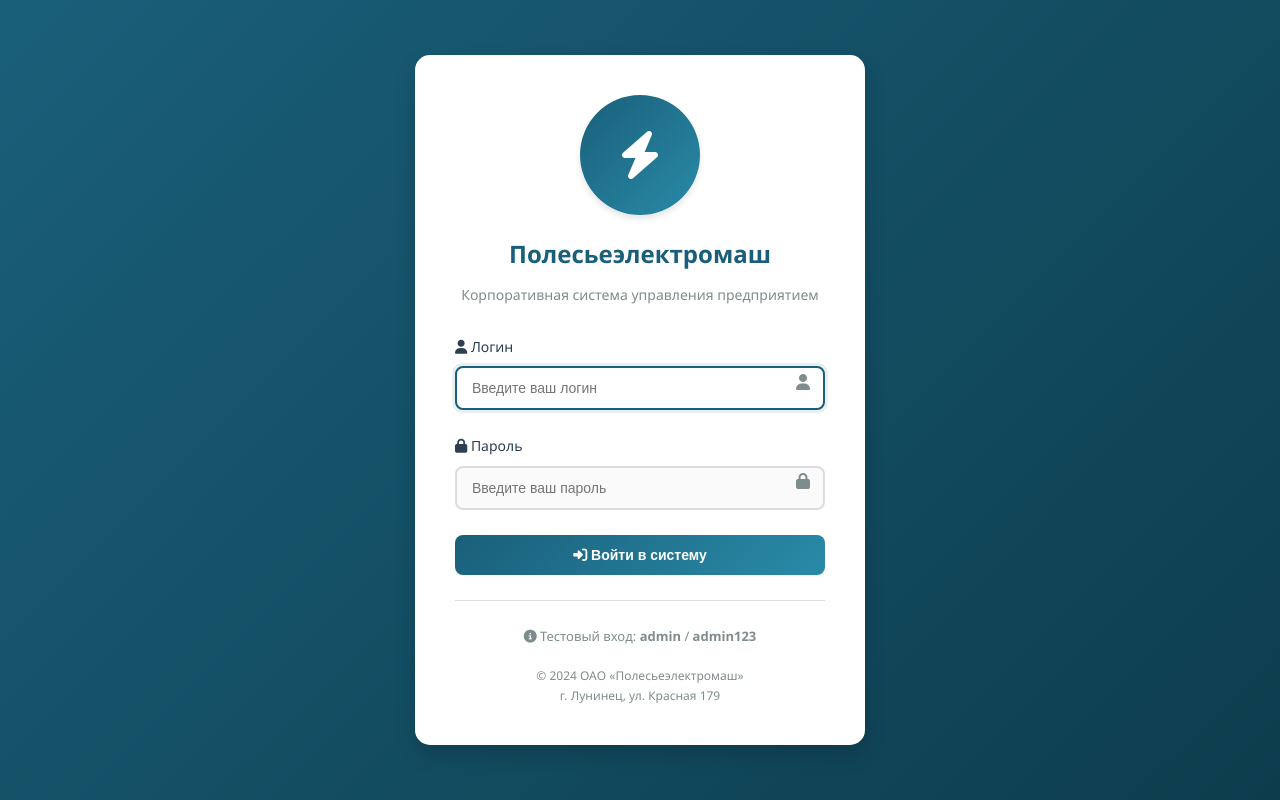
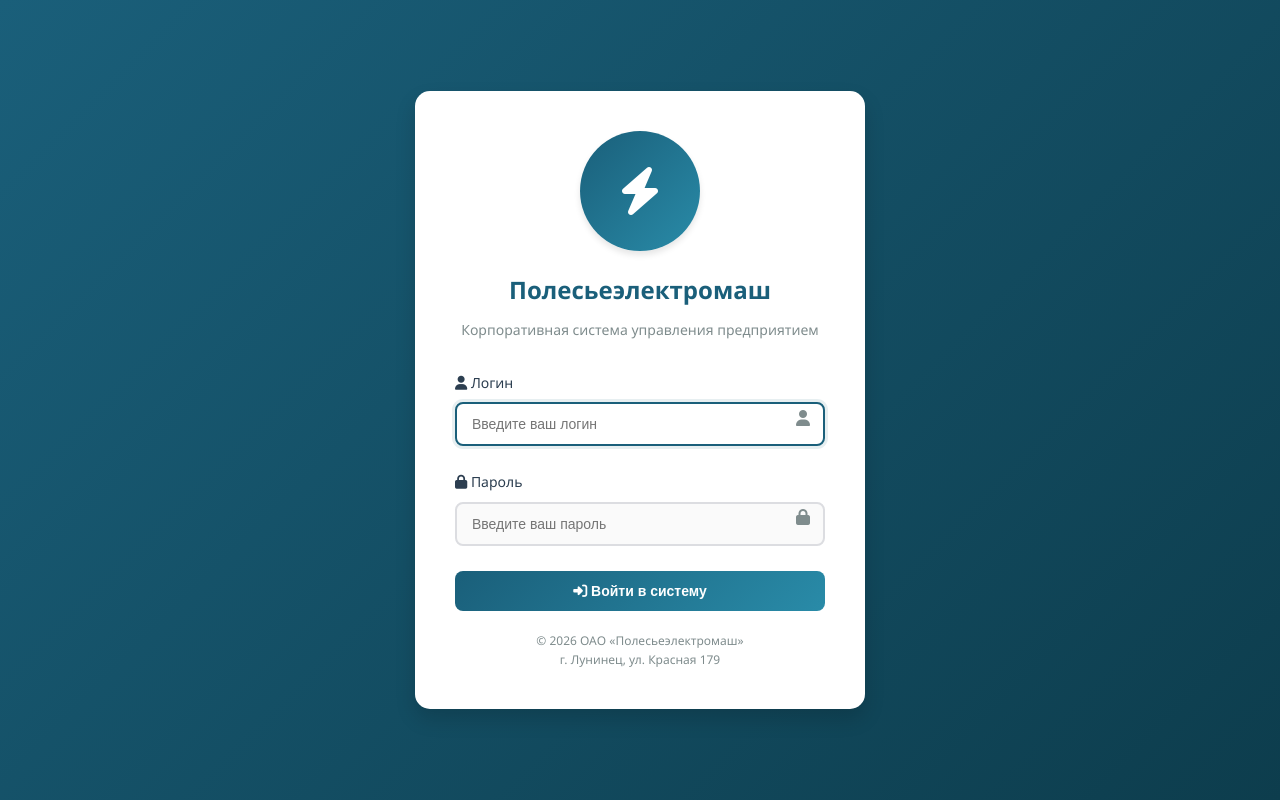
Before and after one commit to Pufik1/PolesEM, a PHP site: page /polesie_system/ in a window 1280 px wide. Run offline with PHP 8.4, Linux system fonts and the light colour scheme.

Commit message:
update branch

```diff
--- a/polesie_system/index.php
+++ b/polesie_system/index.php
@@ -129,16 +129,9 @@ if ($_SERVER['REQUEST_METHOD'] === 'POST') {
                 </button>
             </form>
 
-            <div style="margin-top: 25px; padding-top: 25px; border-top: 1px solid var(--border-color);">
-                <p style="text-align: center; color: var(--text-secondary); font-size: 13px;">
-                    <i class="fas fa-info-circle"></i>
-                    Тестовый вход: <strong>admin</strong> / <strong>admin123</strong>
-                </p>
-            </div>
-
             <div style="margin-top: 20px; text-align: center;">
                 <p style="color: var(--text-secondary); font-size: 12px;">
-                    © 2024 ОАО «Полесьеэлектромаш»<br>
+                    © 2026 ОАО «Полесьеэлектромаш»<br>
                     г. Лунинец, ул. Красная 179
                 </p>
             </div>
```
Also changed, not shown: polesie_system/dashboard.php (+9 -9 lines), 1 other file.
